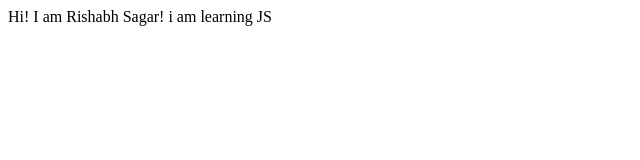
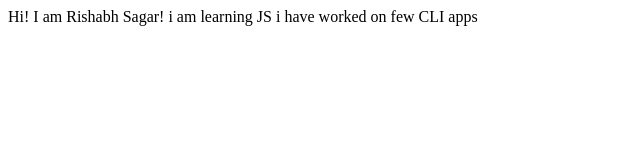
Before and after one commit to Rishabhsgr/rishabhsagar-site, a plain HTML site: page index.html in a window 1280 px wide. Shown: the whole page, without its empty margins (0-640 px from the left). Drawn offline with Linux system fonts and the light colour scheme.

Commit message:
update to details

```diff
--- a/index.html
+++ b/index.html
@@ -9,5 +9,7 @@
 <body>
   Hi! I am Rishabh Sagar!
   i am learning JS
+
+  i have worked on few CLI apps
 </body>
 </html>
```
